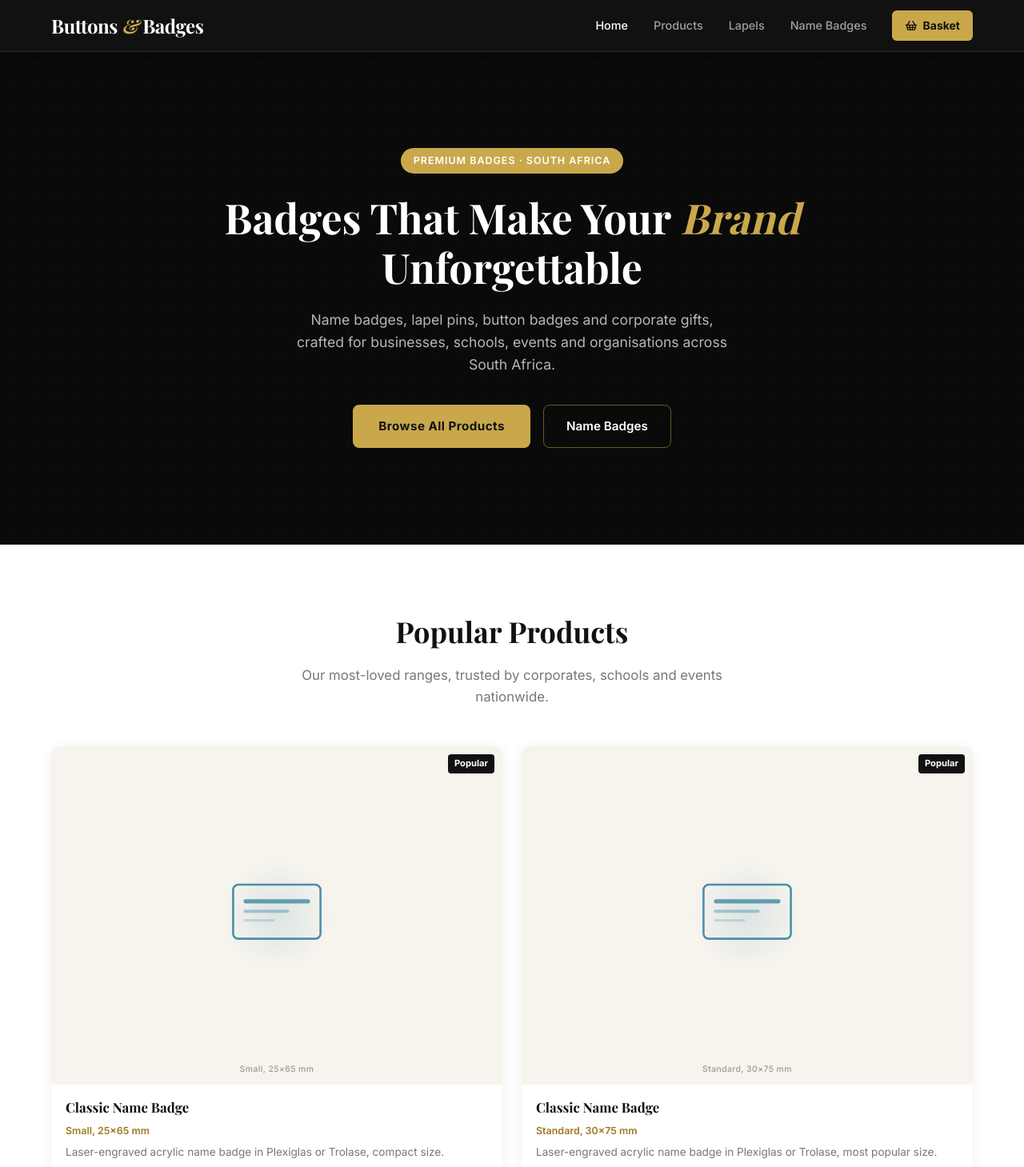
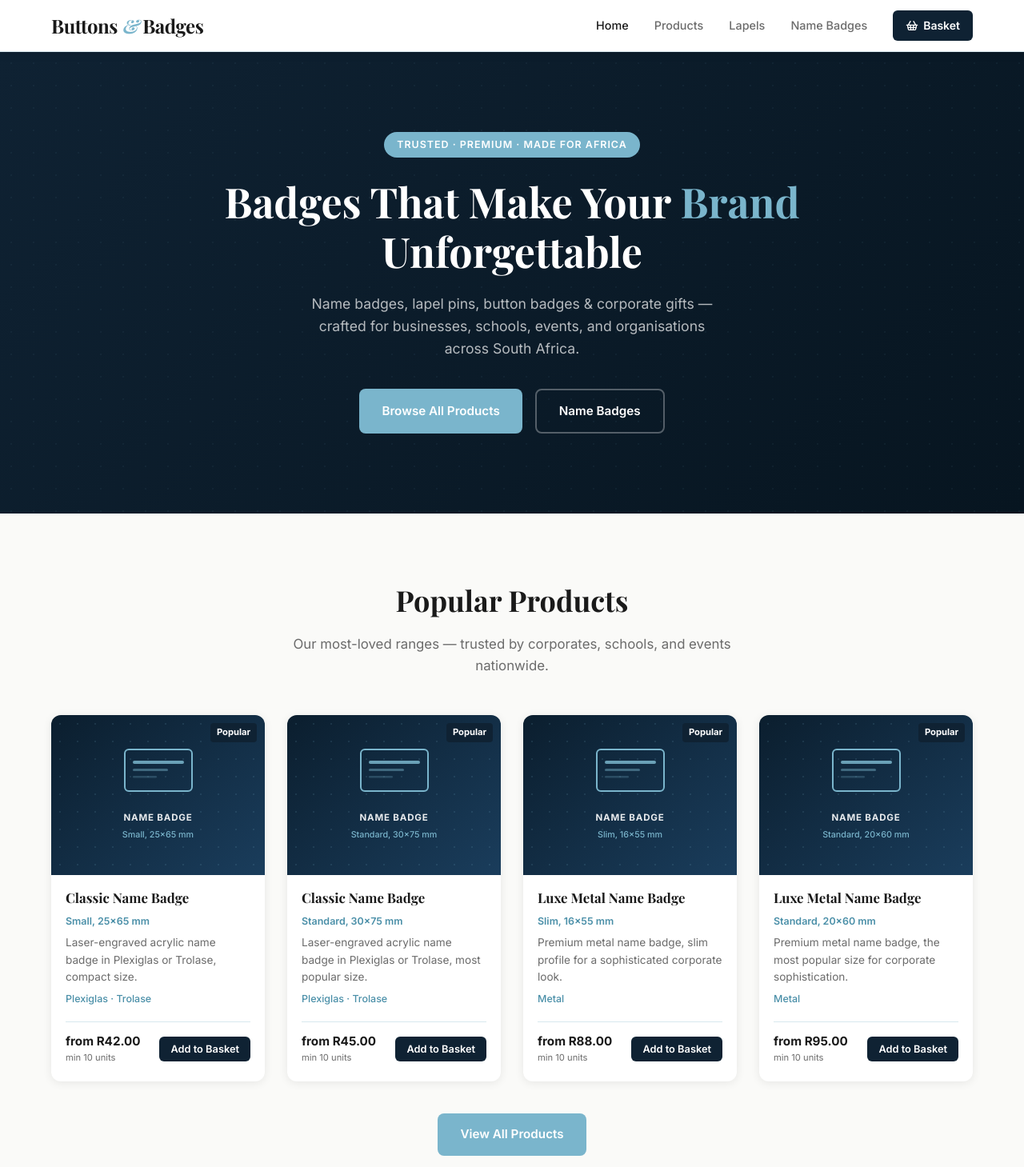
Before and after one commit to samuelhyerahyera7-sketch/buttonsandbadges, a React (Vite) app: page / in a window 1280 px wide. Shown: the top 1459 px of the page at 80% size. Built offline with nearby package versions, Linux system fonts and the light colour scheme; a web font is replaced by a local one.

Commit message:
Restore original blue website
Co-Authored-By: Claude Sonnet 4.6 <noreply@anthropic.com>
Claude-Session: https://claude.ai/code/session_01TVB6Edhu994bu18C9gTzJk

```diff
--- a/src/components/ProductImage.tsx
+++ b/src/components/ProductImage.tsx
@@ -1,15 +1,15 @@
 import type { CSSProperties, ReactElement } from 'react';
 import type { Category } from '../data/products';
 
-const cfg: Record<Category, { accent: string; label: string }> = {
-  'name-badges':     { accent: '#4A8FA8', label: 'Name Badge' },
-  'reusable-badges': { accent: '#2A7A52', label: 'Reusable Badge' },
-  'button-badges':   { accent: '#7050B8', label: 'Button Badge' },
-  'lapels':          { accent: '#C9A84C', label: 'Lapel' },
-  'tags':            { accent: '#3A70B0', label: 'Conference Tag' },
-  'corporate-gifts': { accent: '#C9A84C', label: 'Corporate Gift' },
-  'stickers':        { accent: '#A03880', label: 'Sticker' },
-  'signs':           { accent: '#8A6030', label: 'Sign' },
+const cfg: Record<Category, { g0: string; g1: string; accent: string; label: string }> = {
+  'name-badges':     { g0: '#0B1E2E', g1: '#1A3D5C', accent: '#7AB5CC', label: 'Name Badge' },
+  'reusable-badges': { g0: '#0B2218', g1: '#17432E', accent: '#5BC49A', label: 'Reusable Badge' },
+  'button-badges':   { g0: '#160E28', g1: '#2E1A52', accent: '#AA88E0', label: 'Button Badge' },
+  'lapels':          { g0: '#16140A', g1: '#2C2A10', accent: '#D4AA40', label: 'Lapel' },
+  'tags':            { g0: '#0A1A2C', g1: '#163048', accent: '#6AAED4', label: 'Conference Tag' },
+  'corporate-gifts': { g0: '#0A0A08', g1: '#181812', accent: '#D4AA40', label: 'Corporate Gift' },
+  'stickers':        { g0: '#180E24', g1: '#2E1840', accent: '#CC7AB0', label: 'Sticker' },
+  'signs':           { g0: '#121008', g1: '#242018', accent: '#D4BA80', label: 'Sign' },
 };
 
 function NameBadgeIcon({ c }: { c: string }) {
@@ -125,17 +125,15 @@ interface Props {
 }
 
 export default function ProductImage({ category, size, style, className, large }: Props) {
-  const { accent } = cfg[category] ?? cfg['name-badges'];
-
-  const scale = large ? 1.8 : 1.3;
+  const { g0, g1, accent, label } = cfg[category] ?? cfg['name-badges'];
 
   const containerStyle: CSSProperties = {
-    background: '#F7F4EE',
+    background: `linear-gradient(140deg, ${g0} 0%, ${g1} 100%)`,
     display: 'flex',
     flexDirection: 'column',
     alignItems: 'center',
     justifyContent: 'center',
-    gap: 0,
+    gap: large ? 20 : 14,
     position: 'relative',
     overflow: 'hidden',
     width: '100%',
@@ -143,35 +141,41 @@ export default function ProductImage({ category, size, style, className, large }
     ...style,
   };
 
-  const glowStyle: CSSProperties = {
+  const dotStyle: CSSProperties = {
     position: 'absolute',
-    width: large ? '200px' : '140px',
-    height: large ? '200px' : '140px',
-    borderRadius: '50%',
-    background: `radial-gradient(circle, ${accent}28 0%, transparent 70%)`,
+    inset: 0,
+    backgroundImage: `radial-gradient(circle, ${accent}22 1px, transparent 1px)`,
+    backgroundSize: '22px 22px',
     pointerEvents: 'none',
   };
 
   return (
     <div style={containerStyle} className={className}>
-      <div style={glowStyle} />
-      <div style={{ position: 'relative', transform: `scale(${scale})` }}>
+      <div style={dotStyle} />
+      <div style={{ position: 'relative' }}>
         {icons[category]?.(accent)}
       </div>
-      {size && (
+      <div style={{ textAlign: 'center', position: 'relative', padding: '0 12px' }}>
         <div style={{
-          position: 'absolute',
-          bottom: large ? 16 : 10,
-          left: 0, right: 0,
-          textAlign: 'center',
-          color: '#999',
-          fontSize: large ? '0.8rem' : '0.65rem',
-          fontWeight: 500,
-          letterSpacing: '0.04em',
+          color: 'rgba(255,255,255,0.9)',
+          fontSize: large ? '0.9rem' : '0.72rem',
+          fontWeight: 700,
+          letterSpacing: '0.07em',
+          textTransform: 'uppercase',
         }}>
-          {size}
+          {label}
         </div>
-      )}
+        {size && (
+          <div style={{
+            color: accent,
+            fontSize: large ? '0.82rem' : '0.67rem',
+            marginTop: 4,
+            fontWeight: 500,
+          }}>
+            {size}
+          </div>
+        )}
+      </div>
     </div>
   );
 }
--- a/src/pages/Homepage.tsx
+++ b/src/pages/Homepage.tsx
@@ -5,20 +5,20 @@ import ProductCard from '../components/ProductCard';
 const featured = products.filter((p) => p.isBestseller).slice(0, 4);
 
 const catCards = [
-  { id: 'name-badges',    label: 'Name Badges',      sub: 'Classic, metal, resin & wood',  bg: '#1C2B3A' },
-  { id: 'lapels',         label: 'Lapels',            sub: 'Classic, metal, bespoke & wood', bg: '#2A4858' },
-  { id: 'reusable-badges',label: 'Reusable Badges',  sub: 'Write-on, wipe-off & insert',    bg: '#1A2E2A' },
-  { id: 'button-badges',  label: 'Button Badges',     sub: 'Full-colour pin-back badges',    bg: '#2C2A3A' },
-  { id: 'corporate-gifts',label: 'Keyrings & Gifts',  sub: 'Classic, resin, wood & bespoke', bg: '#1A1A1A' },
-  { id: 'stickers',       label: 'Stickers & Labels', sub: 'Domed, vinyl & self-adhesive',   bg: '#2A1A2A' },
-  { id: 'signs',          label: 'Signs & Nameplates', sub: 'Door signs, desk plates & more', bg: '#1A2A1A' },
+  { id: 'name-badges',    label: 'Name Badges',      sub: 'Classic, metal, resin & wood',        bg: '#1C2B3A' },
+  { id: 'lapels',         label: 'Lapels',            sub: 'Classic, metal, bespoke & wood',       bg: '#2A4858' },
+  { id: 'reusable-badges',label: 'Reusable Badges',  sub: 'Write-on, wipe-off & insert-card',     bg: '#1A2E2A' },
+  { id: 'button-badges',  label: 'Button Badges',     sub: 'Full-colour pin-back badges',           bg: '#2C2A3A' },
+  { id: 'corporate-gifts',label: 'Keyrings & Corporate Gifts', sub: 'Classic, resin, wood & bespoke metal keyrings', bg: '#1A1A1A' },
+  { id: 'stickers',       label: 'Stickers & Labels', sub: 'Domed, vinyl & self-adhesive',         bg: '#2A1A2A' },
+  { id: 'signs',          label: 'Signs & Nameplates', sub: 'Door signs, desk plates & custom signage', bg: '#1A2A1A', span: 2 },
 ];
 
 const features = [
-  { icon: '✦', title: 'Custom Branding', desc: 'Upload your logo or artwork. Every badge is made to your exact specifications.' },
-  { icon: '⭐', title: 'Premium Quality', desc: 'Laser engraving, die-cast metal, crystal resin. Materials built to impress and last.' },
+  { icon: '✦', title: 'Custom Branding', desc: 'Upload your logo or artwork — every badge is made to your exact specifications.' },
+  { icon: '🏆', title: 'Trusted Since 1995', desc: 'Three decades of experience supplying businesses, schools, and events across South Africa.' },
+  { icon: '⭐', title: 'Premium Quality', desc: 'Laser engraving, die-cast metal, crystal resin — materials built to impress and last.' },
   { icon: '🚚', title: 'Nationwide Delivery', desc: 'Fast turnaround and reliable delivery to every corner of South Africa.' },
-  { icon: '✉️', title: 'Easy Ordering', desc: 'Send us your logo and we handle the rest. No design experience needed.' },
 ];
 
 export default function Homepage() {
@@ -28,9 +28,9 @@ export default function Homepage() {
       {/* HERO */}
       <section className="hero">
         <div className="hero-content">
-          <span className="hero-eyebrow">Premium Badges · South Africa</span>
+          <span className="hero-eyebrow">Trusted · Premium · Made for Africa</span>
           <h1>Badges That Make Your <em>Brand</em> Unforgettable</h1>
-          <p>Name badges, lapel pins, button badges and corporate gifts, crafted for businesses, schools, events and organisations across South Africa.</p>
+          <p>Name badges, lapel pins, button badges &amp; corporate gifts — crafted for businesses, schools, events, and organisations across South Africa.</p>
           <div className="hero-actions">
             <Link to="/shop" className="btn-primary">Browse All Products</Link>
             <Link to="/shop?category=name-badges" className="btn-secondary">Name Badges</Link>
@@ -43,7 +43,7 @@ export default function Homepage() {
         <div className="section-inner">
           <div className="section-header">
             <h2>Popular Products</h2>
-            <p>Our most-loved ranges, trusted by corporates, schools and events nationwide.</p>
+            <p>Our most-loved ranges — trusted by corporates, schools, and events nationwide.</p>
           </div>
           <div className="products-grid">
             {featured.map((product) => (
@@ -57,11 +57,11 @@ export default function Homepage() {
       </section>
 
       {/* CATEGORY SHOWCASE */}
-      <section className="section" style={{ background: '#F4F0E8', paddingTop: '60px', paddingBottom: '60px' }}>
+      <section className="section" style={{ background: 'var(--bg2)', paddingTop: '60px', paddingBottom: '60px' }}>
         <div className="section-inner">
           <div className="section-header">
             <h2>Shop by Category</h2>
-            <p>From classic acrylic to bespoke metal, find the perfect badge for your brand.</p>
+            <p>From classic acrylic to bespoke metal — find the perfect badge for your brand.</p>
           </div>
           <div className="category-showcase-grid">
             {catCards.map((cat) => (
@@ -69,7 +69,7 @@ export default function Homepage() {
                 key={cat.id}
                 to={`/shop?category=${cat.id}`}
                 className="cat-card"
-                style={{ '--cat-bg': cat.bg } as React.CSSProperties}
+                style={{ '--cat-bg': cat.bg, gridColumn: cat.span ? `span ${cat.span}` : undefined } as React.CSSProperties}
               >
                 <h3>{cat.label}</h3>
                 <p>{cat.sub}</p>
@@ -97,7 +97,7 @@ export default function Homepage() {
         <div className="section-inner">
           <div className="section-header">
             <h2>Our Full Range</h2>
-            <p>42 individual products across 8 categories, something for every brief.</p>
+            <p>42 individual products across 8 categories — something for every brief.</p>
           </div>
           <div className="range-grid">
             {categories.map((cat) => {
--- a/src/styles/main.css
+++ b/src/styles/main.css
@@ -1,24 +1,24 @@
 /* =====================================================
    BUTTONS & BADGES — STANDALONE SITE CSS
-   Design: Luxury black, white & gold
+   Design: cratesandboxes.co.za inspired · Baby blue accent
    ===================================================== */
 
 *, *::before, *::after { box-sizing: border-box; margin: 0; padding: 0; }
 
 :root {
-  --bg:        #FFFFFF;
-  --bg2:       #F7F4EE;
-  --black:     #111111;
-  --dark:      #111111;
-  --grey:      #777777;
-  --grey-lt:   #E8E5DE;
-  --blue:      #C9A84C;
-  --blue-dk:   #A07820;
-  --blue-pale: #F5EDD2;
+  --bg:        #FAFAF8;
+  --bg2:       #EDF4F8;
+  --black:     #1A1A1A;
+  --dark:      #0F2233;
+  --grey:      #6B6B6B;
+  --grey-lt:   #D8E8EE;
+  --blue:      #7AB5CC;
+  --blue-dk:   #4A8FA8;
+  --blue-pale: #B8D8E8;
   --white:     #FFFFFF;
-  --radius:    10px;
-  --shadow:    0 2px 16px rgba(0,0,0,0.07);
-  --shadow-md: 0 6px 32px rgba(0,0,0,0.12);
+  --radius:    12px;
+  --shadow:    0 2px 12px rgba(0,0,0,0.08);
+  --shadow-md: 0 4px 24px rgba(0,0,0,0.12);
   --trans:     0.2s ease;
   --font-h:    'Playfair Display', Georgia, serif;
   --font-b:    'Inter', system-ui, sans-serif;
@@ -48,9 +48,9 @@ button { cursor: pointer; font-family: var(--font-b); border: none; }
 
 .site-header {
   position: sticky; top: 0; z-index: 100;
-  background: var(--black);
-  border-bottom: 1px solid #2A2A2A;
-  box-shadow: 0 2px 16px rgba(0,0,0,0.3);
+  background: var(--white);
+  border-bottom: 1px solid var(--grey-lt);
+  box-shadow: var(--shadow);
 }
 
 .header-inner {
@@ -63,7 +63,7 @@ button { cursor: pointer; font-family: var(--font-b); border: none; }
 .site-logo {
   font-family: var(--font-h);
   font-size: 1.5rem; font-weight: 700;
-  color: var(--white); text-decoration: none;
+  color: var(--black); text-decoration: none;
   letter-spacing: -0.02em;
 }
 .site-logo span {
@@ -74,25 +74,25 @@ button { cursor: pointer; font-family: var(--font-b); border: none; }
 .site-nav { display: flex; gap: 32px; align-items: center; }
 
 .nav-link {
-  text-decoration: none; color: rgba(255,255,255,0.6);
+  text-decoration: none; color: var(--grey);
   font-size: 0.9rem; font-weight: 500;
   transition: color var(--trans);
 }
-.nav-link:hover, .nav-link.active { color: var(--white); }
+.nav-link:hover, .nav-link.active { color: var(--black); }
 
 .cart-link {
   display: flex; align-items: center; gap: 6px;
-  background: var(--blue); color: var(--black);
+  background: var(--dark); color: var(--white);
   text-decoration: none; padding: 8px 16px; border-radius: 6px;
-  font-size: 0.875rem; font-weight: 700;
+  font-size: 0.875rem; font-weight: 600;
   transition: background var(--trans);
   position: relative;
 }
-.cart-link:hover { background: #D4B860; color: var(--black); }
+.cart-link:hover { background: var(--blue); color: var(--white); }
 
 .cart-badge {
   position: absolute; top: -6px; right: -6px;
-  background: var(--white); color: var(--black);
+  background: var(--blue); color: var(--white);
   font-size: 0.7rem; font-weight: 700;
   width: 18px; height: 18px; border-radius: 50%;
   display: flex; align-items: center; justify-content: center;
@@ -100,38 +100,36 @@ button { cursor: pointer; font-family: var(--font-b); border: none; }
 
 .menu-toggle {
   display: none; background: none; border: none; padding: 4px;
-  color: var(--white);
+  color: var(--black);
 }
 
 .mobile-nav {
-  background: #1A1A1A; border-top: 1px solid #2A2A2A;
+  background: var(--white); border-top: 1px solid var(--grey-lt);
   padding: 12px 24px;
   display: flex; flex-direction: column; gap: 4px;
 }
 .mobile-nav-link {
   display: block; padding: 10px 0;
-  text-decoration: none; color: rgba(255,255,255,0.6);
+  text-decoration: none; color: var(--grey);
   font-weight: 500; font-size: 0.95rem;
-  border-bottom: 1px solid #2A2A2A;
+  border-bottom: 1px solid var(--grey-lt);
   transition: color var(--trans);
 }
-.mobile-nav-link:hover { color: var(--blue); }
+.mobile-nav-link:hover { color: var(--black); }
 
 /* =====================================================
    FOOTER
    ===================================================== */
 
 .site-footer {
-  background: #0A0A0A; color: rgba(255,255,255,0.55);
-  text-align: center; padding: 60px 24px 40px;
-  border-top: 1px solid #2A2A2A;
+  background: var(--black); color: rgba(255,255,255,0.7);
+  text-align: center; padding: 48px 24px 32px;
 }
 
 .footer-logo {
   font-family: var(--font-h);
   font-size: 1.4rem; font-weight: 700; color: var(--white);
   margin-bottom: 12px; display: block;
-  letter-spacing: 0.02em;
 }
 .footer-logo span { color: var(--blue); font-style: italic; }
 
@@ -142,7 +140,7 @@ button { cursor: pointer; font-family: var(--font-b); border: none; }
   margin: 16px 0; flex-wrap: wrap;
 }
 .footer-links a {
-  color: rgba(255,255,255,0.4); text-decoration: none;
+  color: rgba(255,255,255,0.5); text-decoration: none;
   font-size: 0.875rem; transition: color var(--trans);
 }
 .footer-links a:hover { color: var(--blue); }
@@ -168,16 +166,15 @@ button { cursor: pointer; font-family: var(--font-b); border: none; }
    ===================================================== */
 
 .hero {
-  background: #0A0A0A;
-  padding: 120px 24px;
+  background: linear-gradient(135deg, #0F2233 0%, #071520 100%);
+  padding: 100px 24px;
   text-align: center;
   position: relative; overflow: hidden;
-  border-bottom: 1px solid #2A2A2A;
 }
 .hero::before {
   content: '';
   position: absolute; inset: 0;
-  background-image: radial-gradient(circle, rgba(201,168,76,0.07) 1px, transparent 1px);
+  background-image: radial-gradient(circle, rgba(122,181,204,0.06) 1px, transparent 1px);
   background-size: 28px 28px;
   pointer-events: none;
 }
@@ -198,7 +195,7 @@ button { cursor: pointer; font-family: var(--font-b); border: none; }
   color: var(--white); line-height: 1.2;
   margin-bottom: 20px;
 }
-.hero h1 em { font-style: italic; color: var(--blue); }
+.hero h1 em { font-style: normal; color: var(--blue); }
 
 .hero p {
   color: rgba(255,255,255,0.7); font-size: 1.1rem;
@@ -213,13 +210,12 @@ button { cursor: pointer; font-family: var(--font-b); border: none; }
 
 .btn-primary {
   display: inline-flex; align-items: center; justify-content: center;
-  background: var(--blue); color: var(--black);
-  text-decoration: none; padding: 14px 32px;
-  border-radius: 8px; font-weight: 700; font-size: 0.95rem;
-  letter-spacing: 0.03em;
+  background: var(--blue); color: var(--white);
+  text-decoration: none; padding: 14px 28px;
+  border-radius: 8px; font-weight: 600; font-size: 0.95rem;
   border: none; transition: background var(--trans);
 }
-.btn-primary:hover { background: #D4B860; }
+.btn-primary:hover { background: var(--blue-dk); }
 .btn-primary.full-width { width: 100%; }
 
 .btn-secondary {
@@ -227,10 +223,10 @@ button { cursor: pointer; font-family: var(--font-b); border: none; }
   background: transparent; color: var(--white);
   text-decoration: none; padding: 14px 28px;
   border-radius: 8px; font-weight: 600; font-size: 0.95rem;
-  border: 1px solid rgba(201,168,76,0.5);
+  border: 2px solid rgba(255,255,255,0.3);
   transition: border-color var(--trans), background var(--trans);
 }
-.btn-secondary:hover { border-color: var(--blue); background: rgba(201,168,76,0.08); }
+.btn-secondary:hover { border-color: var(--blue); background: rgba(122,181,204,0.1); }
 
 /* =====================================================
    PRODUCT GRID & CARDS
@@ -238,8 +234,8 @@ button { cursor: pointer; font-family: var(--font-b); border: none; }
 
 .products-grid {
   display: grid;
-  grid-template-columns: repeat(2, 1fr);
-  gap: 24px;
+  grid-template-columns: repeat(auto-fill, minmax(260px, 1fr));
+  gap: 28px;
 }
 
 .product-card {
@@ -303,14 +299,14 @@ button { cursor: pointer; font-family: var(--font-b); border: none; }
 .product-minqty { display: block; font-size: 0.7rem; color: var(--grey); font-weight: 400; }
 
 .add-to-cart-btn {
-  background: var(--black); color: var(--white);
+  background: var(--dark); color: var(--white);
   padding: 8px 14px; border-radius: 6px;
   font-size: 0.8rem; font-weight: 600;
   transition: background var(--trans);
   white-space: nowrap;
 }
-.add-to-cart-btn:hover { background: var(--blue); color: var(--black); }
-.add-to-cart-btn.added { background: var(--blue); color: var(--black); }
+.add-to-cart-btn:hover { background: var(--blue); }
+.add-to-cart-btn.added { background: var(--blue); }
 .add-to-cart-btn.large {
   padding: 14px 24px; font-size: 1rem;
   border-radius: 8px; width: 100%; margin-top: 8px;
@@ -319,11 +315,11 @@ button { cursor: pointer; font-family: var(--font-b); border: none; }
 .btn-secondary-dark {
   display: block; text-align: center; text-decoration: none;
   padding: 12px 24px; border-radius: 8px;
-  border: 1px solid var(--blue); color: var(--blue);
+  border: 2px solid var(--blue); color: var(--blue);
   font-weight: 600; font-size: 0.95rem;
   transition: background var(--trans), color var(--trans);
 }
-.btn-secondary-dark:hover { background: var(--blue); color: var(--black); }
+.btn-secondary-dark:hover { background: var(--blue); color: var(--white); }
 
 /* =====================================================
    CATEGORY SHOWCASE
@@ -354,7 +350,7 @@ button { cursor: pointer; font-family: var(--font-b); border: none; }
    FEATURES STRIP
    ===================================================== */
 
-.features-strip { background: var(--bg2); padding: 72px 24px; border-top: 1px solid var(--grey-lt); border-bottom: 1px solid var(--grey-lt); }
+.features-strip { background: var(--bg2); padding: 64px 24px; }
 .features-inner {
   max-width: 1200px; margin: 0 auto;
   display: grid; grid-template-columns: repeat(4, 1fr); gap: 32px;
@@ -362,14 +358,13 @@ button { cursor: pointer; font-family: var(--font-b); border: none; }
 
 .feature-item { text-align: center; }
 .feature-icon {
-  width: 52px; height: 52px; border-radius: 50%;
-  background: rgba(201,168,76,0.12); color: var(--blue);
+  width: 52px; height: 52px; border-radius: 12px;
+  background: var(--blue); color: var(--white);
   font-size: 1.4rem;
   display: flex; align-items: center; justify-content: center;
   margin: 0 auto 16px;
-  border: 1px solid rgba(201,168,76,0.3);
 }
-.feature-item h3 { font-family: var(--font-h); font-size: 1rem; margin-bottom: 8px; color: var(--black); }
+.feature-item h3 { font-family: var(--font-h); font-size: 1rem; margin-bottom: 8px; }
 .feature-item p { font-size: 0.875rem; color: var(--grey); line-height: 1.5; }
 
 /* =====================================================
@@ -389,7 +384,7 @@ button { cursor: pointer; font-family: var(--font-b); border: none; }
   display: block;
   transition: border-color var(--trans), box-shadow var(--trans);
 }
-.range-card:hover { border-color: var(--blue); box-shadow: 0 0 0 3px rgba(201,168,76,0.15); }
+.range-card:hover { border-color: var(--blue); box-shadow: 0 0 0 3px rgba(122,181,204,0.15); }
 .range-card h3 { font-family: var(--font-h); font-size: 1.05rem; margin-bottom: 8px; }
 .range-card p { font-size: 0.875rem; color: var(--grey); margin-bottom: 12px; }
 .range-count {
@@ -401,7 +396,7 @@ button { cursor: pointer; font-family: var(--font-b); border: none; }
    CONTACT STRIP
    ===================================================== */
 
-.contact-strip { background: #0A0A0A; padding: 80px 0; color: var(--white); border-top: 1px solid #2A2A2A; }
+.contact-strip { background: var(--dark); padding: 64px 0; color: var(--white); }
 .contact-strip-inner {
   display: flex; align-items: center; justify-content: space-between;
   gap: 32px; flex-wrap: wrap;
@@ -410,13 +405,13 @@ button { cursor: pointer; font-family: var(--font-b); border: none; }
 .contact-strip p { color: rgba(255,255,255,0.65); }
 .contact-details { display: flex; align-items: center; gap: 32px; flex-wrap: wrap; }
 .contact-btn {
-  display: inline-block; background: var(--blue); color: var(--black);
-  text-decoration: none; padding: 14px 32px; border-radius: 8px;
-  font-weight: 700; font-size: 0.95rem; letter-spacing: 0.03em;
+  display: inline-block; background: var(--blue); color: var(--white);
+  text-decoration: none; padding: 14px 28px; border-radius: 8px;
+  font-weight: 600; font-size: 0.95rem;
   transition: background var(--trans);
   white-space: nowrap;
 }
-.contact-btn:hover { background: #D4B860; }
+.contact-btn:hover { background: var(--blue-dk); }
 .contact-info-list p { color: rgba(255,255,255,0.65); font-size: 0.9rem; }
 
 /* =====================================================
@@ -426,9 +421,8 @@ button { cursor: pointer; font-family: var(--font-b); border: none; }
 .shop-page { min-height: 60vh; }
 
 .shop-hero {
-  background: #0A0A0A; padding: 60px 24px;
+  background: var(--dark); padding: 60px 24px;
   text-align: center; color: var(--white);
-  border-bottom: 1px solid #2A2A2A;
 }
 .shop-hero h1 { font-family: var(--font-h); font-size: clamp(1.8rem, 4vw, 2.5rem); margin-bottom: 12px; }
 .shop-hero p { color: rgba(255,255,255,0.65); font-size: 1rem; }
@@ -666,7 +660,7 @@ button { cursor: pointer; font-family: var(--font-b); border: none; }
 
 .order-success-icon {
   width: 64px; height: 64px; border-radius: 50%;
-  background: var(--blue); color: var(--black);
+  background: var(--blue); color: var(--white);
   font-size: 1.8rem; display: flex; align-items: center; justify-content: center;
   margin: 0 auto 24px;
 }
@@ -755,7 +749,7 @@ button { cursor: pointer; font-family: var(--font-b); border: none; }
   .category-showcase-grid { grid-template-columns: 1fr; }
   .features-inner { grid-template-columns: 1fr 1fr; gap: 16px; }
   .hero-actions { flex-direction: column; align-items: stretch; }
-  .products-grid { grid-template-columns: repeat(2, 1fr); gap: 12px; }
+  .products-grid { grid-template-columns: repeat(auto-fill, minmax(160px, 1fr)); gap: 14px; }
   .product-info { padding: 12px 12px 14px; }
   .product-name { font-size: 0.92rem; }
   .product-desc { font-size: 0.78rem; }
@@ -766,48 +760,3 @@ button { cursor: pointer; font-family: var(--font-b); border: none; }
   .detail-image-wrap img { max-height: 260px; }
   .order-summary { padding: 20px; }
 }
-
-/* =====================================================
-   MOBILE CATEGORY GRID (phones only)
-   ===================================================== */
-
-.mob-cat-wrap { display: none; }
-
-@media (max-width: 768px) {
-  .mob-cat-wrap {
-    display: block;
-    background: var(--black);
-    border-bottom: 1px solid #2A2A2A;
-    padding: 12px;
-  }
-  .mob-cat-scroll {
-    display: grid;
-    grid-template-columns: 1fr 1fr;
-    gap: 8px;
-  }
-  .mob-cat-tile {
-    border-radius: 10px;
-    background: var(--tile-bg, #1A1A1A);
-    display: flex;
-    align-items: flex-end;
-    padding: 14px;
-    height: 100px;
-    text-decoration: none;
-    color: #fff;
-    font-family: var(--font-h);
-    font-size: 0.85rem;
-    font-weight: 700;
-    line-height: 1.25;
-    position: relative;
-    overflow: hidden;
-  }
-  .mob-cat-tile::after {
-    content: '';
-    position: absolute;
-    inset: 0;
-    background: linear-gradient(to top, rgba(0,0,0,0.55) 0%, transparent 60%);
-    pointer-events: none;
-  }
-  .mob-cat-tile span { position: relative; z-index: 1; }
-  .mob-cat-tile:active { opacity: 0.85; }
-}
```
